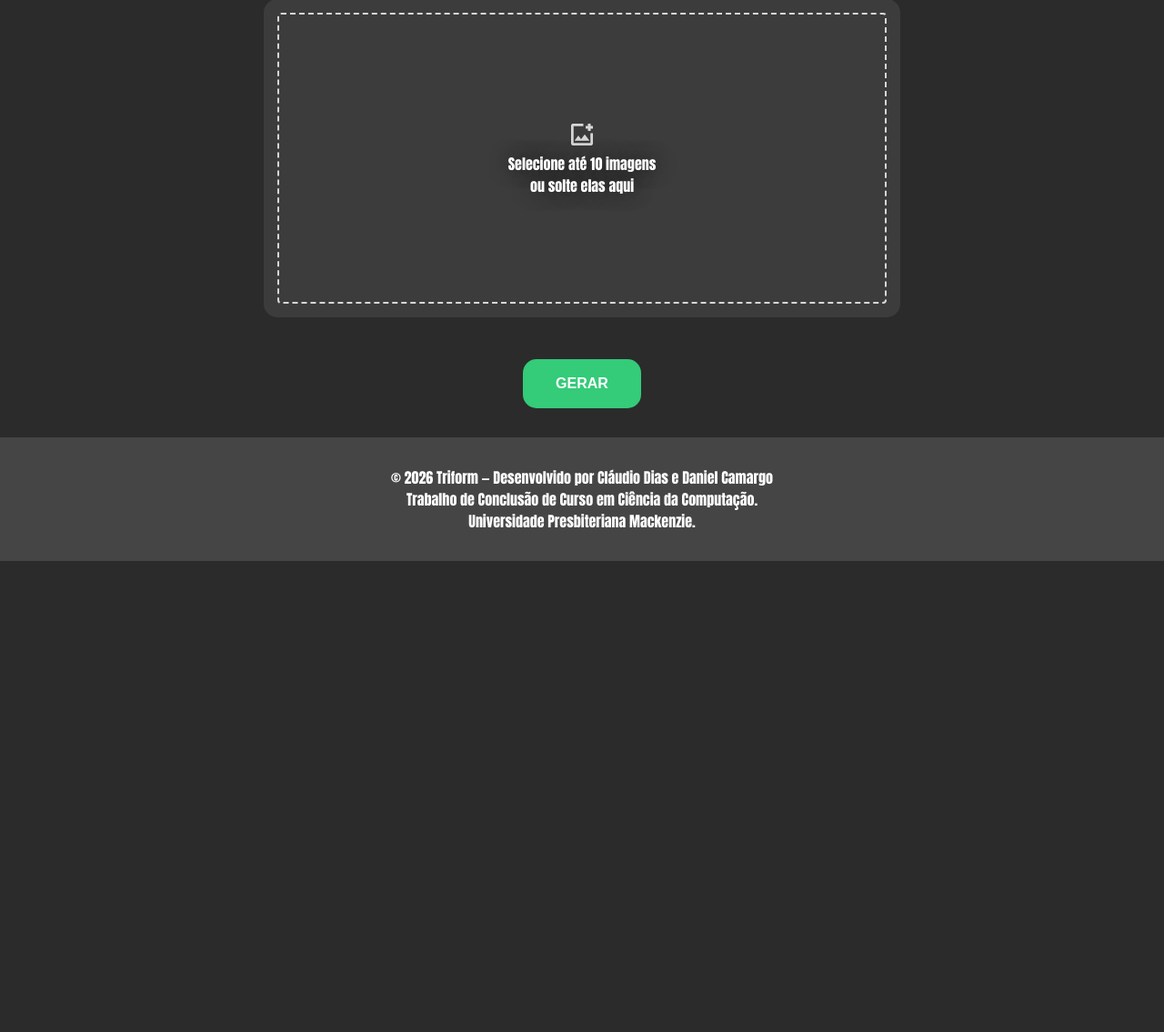
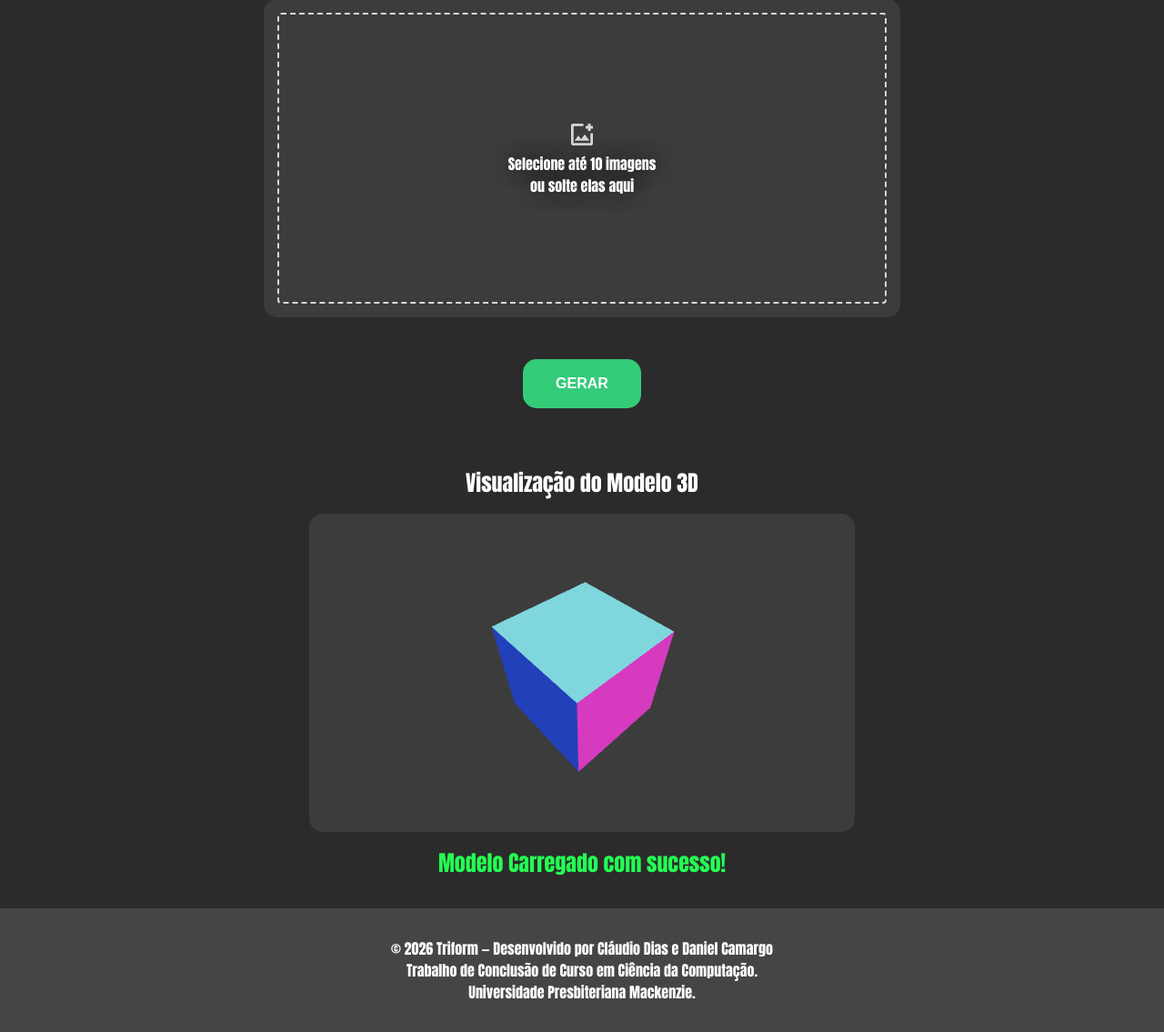
Before and after one commit to dcamargoo/triform, a Flask app: page / in a window 1280 px wide. Shown: the part 294-1429 px from the top of the page at 91% size. Before the commit the page ends 911 px from the top, so only its background shows below. Run offline with Flask 3, Linux system fonts and the light colour scheme.

Commit message:
Teste com Three.js renderizando um modelo 3D na web

```diff
--- a/static/css/style.css
+++ b/static/css/style.css
@@ -15,9 +15,12 @@
   --upload-card-bg: #3c3c3c;
   --upload-drop-border: #d7d7d7;
   --upload-drop-hover-bg: #d6d6d640;
+  --model-result-bg: #3c3c3c;
   --upload-text-shadow: #12121280;
   --generate-button-color: #34cb79;
   --generate-button-hover-color: #34ae68;
+  --success-color: #24ff53;
+  --fail-color: #ff3434;
 }
 
 /*estilos globais*/
@@ -200,6 +203,47 @@ main h1 {
   cursor: pointer;
 }
 
+/* ===== Canva 3D ===== */
+#viewer-section {
+  width: 100%;
+  margin-top: 64px;
+
+  display: flex;
+  flex-direction: column;
+  align-items: center;
+}
+
+#viewer-section h2,
+#viewer-section #viewer-status {
+  width: 100%;
+  text-align: center;
+  font-family: Impact, Haettenschweiler, "Arial Narrow Bold", sans-serif;
+  color: var(--text-color);
+  font-weight: bold;
+}
+
+#viewer-section #viewer-status {
+  color: var(--success-color);
+}
+
+.viewer-container {
+  width: min(600px, 100%);
+  height: 350px;
+  margin-top: 16px;
+  margin-bottom: 16px;
+  display: flex;
+  justify-content: center;
+  align-items: center;
+}
+
+#viewer-canvas {
+  width: 100%;
+  height: 100%;
+  border-radius: 15px;
+  background-color: var(--model-result-bg);
+  display: block;
+}
+
 /* ===== Rodapé ===== */
 footer {
   background-color: var(--header-footer-color);
--- a/static/js/script.js
+++ b/static/js/script.js
@@ -1,9 +1,71 @@
+import * as THREE from "https://unpkg.com/three@0.160.0/build/three.module.js";
+
+// Three.js (cubo para teste)
+function initViewer() {
+  const canvas = document.getElementById("viewer-canvas");
+  if (!canvas) return;
+
+  const renderer = new THREE.WebGLRenderer({
+    canvas,
+    antialias: true,
+    alpha: true,
+  });
+  renderer.setPixelRatio(Math.min(window.devicePixelRatio, 2));
+
+  const scene = new THREE.Scene();
+
+  const camera = new THREE.PerspectiveCamera(60, 1, 0.1, 1000);
+  camera.position.set(0, 0, 2.5);
+
+  const light = new THREE.DirectionalLight(0xffffff, 1);
+  light.position.set(2, 2, 2);
+  scene.add(light);
+
+  const cube = new THREE.Mesh(
+    new THREE.BoxGeometry(1, 1, 1),
+    new THREE.MeshNormalMaterial(),
+  );
+  scene.add(cube);
+
+  function resize() {
+    const w = canvas.clientWidth;
+    const h = canvas.clientHeight;
+    if (w === 0 || h === 0) return;
+
+    renderer.setSize(w, h, false);
+    camera.aspect = w / h;
+    camera.updateProjectionMatrix();
+  }
+
+  function animate() {
+    resize();
+    cube.rotation.x += 0.01;
+    cube.rotation.y += 0.01;
+    renderer.render(scene, camera);
+    requestAnimationFrame(animate);
+  }
+
+  window.addEventListener("resize", resize);
+  animate();
+}
+
+// Roda o viewer assim que a página carrega (UMA vez)
+window.addEventListener("DOMContentLoaded", initViewer);
+
+// Upload de imagens com drag and drop
 const label = document.querySelector("label");
+const input = document.querySelector("input");
+const dropzone = document.querySelector("#drop-zone");
+const fileinput = document.querySelector(".upload-card");
+
+const msg = document.createElement("span");
+fileinput.appendChild(msg);
+
+const selectedFIles = new Set();
 
 function onEnter() {
   label.classList.add("active");
 }
-
 function onLeave() {
   label.classList.remove("active");
 }
@@ -16,35 +78,22 @@ label.addEventListener("dragover", (e) => {
   e.preventDefault();
   label.classList.add("active");
 });
+
 label.addEventListener("drop", (e) => {
   e.preventDefault();
-
   const files = e.dataTransfer.files;
-
   input.files = files;
-
   input.dispatchEvent(new Event("change"));
 });
-
-const input = document.querySelector("input");
-const dropzone = document.querySelector("#drop-zone");
-const fileinput = document.querySelector(".upload-card");
-const msg = document.createElement("span");
-
-fileinput.appendChild(msg);
-
-const selectedFIles = new Set();
 
 input.addEventListener("change", () => {
   msg.textContent = "";
 
   const formats = ["image/jpeg", "image/jpg", "image/png", "image/webp"];
   const files = Array.from(input.files).slice(0, 10);
+
   const placeholder = dropzone.querySelector(".placeholder");
-
   if (placeholder) placeholder.remove();
-
-  document.querySelector("#drop-zone");
 
   files.forEach((file) => {
     if (!formats.includes(file.type)) return;
@@ -72,7 +121,6 @@ input.addEventListener("change", () => {
       e.stopPropagation();
 
       selectedFIles.delete(file.name);
-
       wrapper.remove();
 
       if (dropzone.querySelectorAll(".cover-wrapper").length === 0) {
@@ -87,7 +135,6 @@ input.addEventListener("change", () => {
 
         placeholder.appendChild(icon);
         placeholder.appendChild(text);
-
         dropzone.appendChild(placeholder);
       }
     };
--- a/templates/index.html
+++ b/templates/index.html
@@ -1,15 +1,24 @@
-<!DOCTYPE html>
+<!doctype html>
 <html lang="pt-br">
   <head>
     <meta charset="UTF-8" />
     <meta name="viewport" content="width=device-width, initial-scale=1.0" />
-    <link rel="icon" href="{{ url_for('static', filename='images/favicon.ico') }}" />
-    <link rel="stylesheet" href="{{ url_for('static', filename='css/style.css') }}" />
+    <link
+      rel="icon"
+      href="{{ url_for('static', filename='images/favicon.ico') }}"
+    />
+    <link
+      rel="stylesheet"
+      href="{{ url_for('static', filename='css/style.css') }}"
+    />
     <title>Triform</title>
   </head>
   <body>
     <header>
-      <img src="{{ url_for('static', filename='images/logo_darkmode.png') }}" alt="Logo Triform" />
+      <img
+        src="{{ url_for('static', filename='images/logo_darkmode.png') }}"
+        alt="Logo Triform"
+      />
       <nav>
         <ul>
           <li>
@@ -24,25 +33,42 @@
         </ul>
       </nav>
     </header>
+
     <main>
       <section id="generate">
         <h1>Transforme suas imagens em modelos 3D em poucos segundos</h1>
+
         <form action="/upload" method="post" enctype="multipart/form-data">
           <div class="upload-card">
             <label for="file" class="file-input">
-              <input type="file" name="file" id="file" multiple="multiple">
+              <input type="file" name="file" id="file" multiple="multiple" />
               <div class="drop-zone" id="drop-zone">
                 <div class="placeholder">
-                  <img src="{{ url_for('static', filename='images/icon_add_photo.png') }}" alt="">
+                  <img
+                    src="{{ url_for('static', filename='images/icon_add_photo.png') }}"
+                    alt=""
+                  />
                   <p>Selecione até 10 imagens ou solte elas aqui</p>
                 </div>
               </div>
             </label>
           </div>
-            <input class="button-gerar" type="submit" value="GERAR">
+
+          <input class="button-gerar" type="submit" value="GERAR" />
         </form>
+
+        <section id="viewer-section">
+          <h2>Visualização do Modelo 3D</h2>
+
+          <div class="viewer-container">
+            <canvas id="viewer-canvas"></canvas>
+          </div>
+
+          <h2 id="viewer-status">Modelo Carregado com sucesso!</h2>
+        </section>
       </section>
     </main>
+
     <footer>
       <p id="about-authors">
         &copy; 2026 Triform — Desenvolvido por Cláudio Dias e Daniel Camargo
@@ -51,6 +77,10 @@
         Universidade Presbiteriana Mackenzie.
       </p>
     </footer>
-    <script src="{{ url_for('static', filename='js/script.js') }}"></script>
+
+    <script
+      type="module"
+      src="{{ url_for('static', filename='js/script.js') }}"
+    ></script>
   </body>
 </html>
```
Also changed, not shown: 1 other file. Lines whose indentation alone changed are shown as unchanged.
